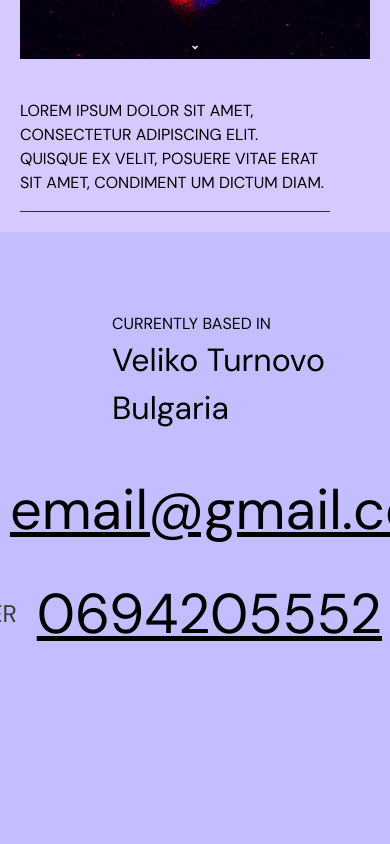
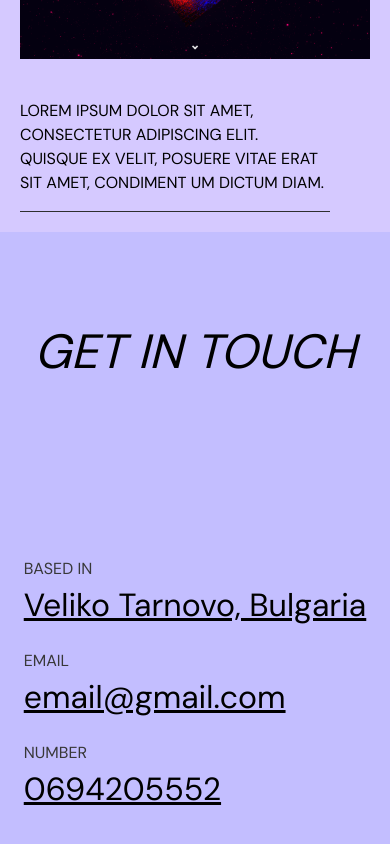
Before and after one commit to ImperialBreakCode/folio-2023, a Next.js app: page / in a window 390 px wide. Shown: the part 3321-4165 px from the top of the page. Built offline with nearby package versions, Linux system fonts and the light colour scheme.

Commit message:
mobile responsive

```diff
--- a/app/page.tsx
+++ b/app/page.tsx
@@ -114,31 +114,60 @@ export default function Home() {
 			</section>
 
 			<section className={`h-[100vh] ${styles.contactSection}`}>
-				<div className={`pt-20 ps-28 ${styles.contactLocation}`}>
+				<div
+					className={`hidden md:block pt-20 ps-28 ${styles.contactLocation}`}
+				>
 					<p className='uppercase text-[1rem]'>currently based in</p>
 					<p className='text-[2rem]'>
 						Veliko Turnovo <br /> Bulgaria
 					</p>
 				</div>
 
-				<FlowingText normalFlow data-scroll data-scroll-speed={2} className={styles.flowText}>
-					<i className='uppercase text-[black]'>get in touch →&#160;</i>
+				<div className='block md:hidden h-[10vh]'></div>
+
+				<h3 className='block sm:hidden italic text-center uppercase text-[3rem]'>Get in touch</h3>
+
+				<FlowingText
+					normalFlow
+					data-scroll
+					data-scroll-speed={2}
+					className={`${styles.flowText}`}
+				>
+					<i className='uppercase text-[black]'>
+						get in touch →&#160;
+					</i>
 				</FlowingText>
 
 				<div className={`flex justify-center ${styles.contactInfo}`}>
-					<div className='flex flex-col items-start mt-9'>
-						<div className='flex flex-row items-center'>
-							<p className='uppercase text-[1.5rem] text-[#383838!important]'>email</p>
-							<p className='text-[3.5rem] underline ms-5'>email@gmail.com</p>
+					<div className='flex flex-col items-start mt-[20vh] sm:mt-9'>
+						<div className='sm:flex md:hidden sm:flex-row items-center'>
+							<p className='uppercase text-[1rem] md:text-[1.5rem] text-[#383838!important]'>
+								based in
+							</p>
+							<p className='text-[2rem] sm:text-[2.5rem] md:text-[3.5rem] underline sm:ms-5'>
+								Veliko Tarnovo, Bulgaria
+							</p>
 						</div>
 
-						<div className='flex flex-row items-center mt-5'>
-							<p className='uppercase text-[1.5rem] text-[#383838!important]'>number</p>
-							<p className='text-[3.5rem] underline ms-5'>0694205552</p>
+						<div className='sm:flex flex-row items-center mt-5'>
+							<p className='uppercase text-[1rem] md:text-[1.5rem] text-[#383838!important]'>
+								email
+							</p>
+							<p className='text-[2rem] sm:text-[2.5rem] md:text-[3.5rem] underline sm:ms-5'>
+								email@gmail.com
+							</p>
+						</div>
+
+						<div className='sm:flex flex-row items-center mt-5'>
+							<p className='uppercase text-[1rem] md:text-[1.5rem] text-[#383838!important]'>
+								number
+							</p>
+							<p className='text-[2rem] sm:text-[2.5rem] md:text-[3.5rem] underline sm:ms-5'>
+								0694205552
+							</p>
 						</div>
 					</div>
 				</div>
-
 			</section>
 		</main>
 	);
```
